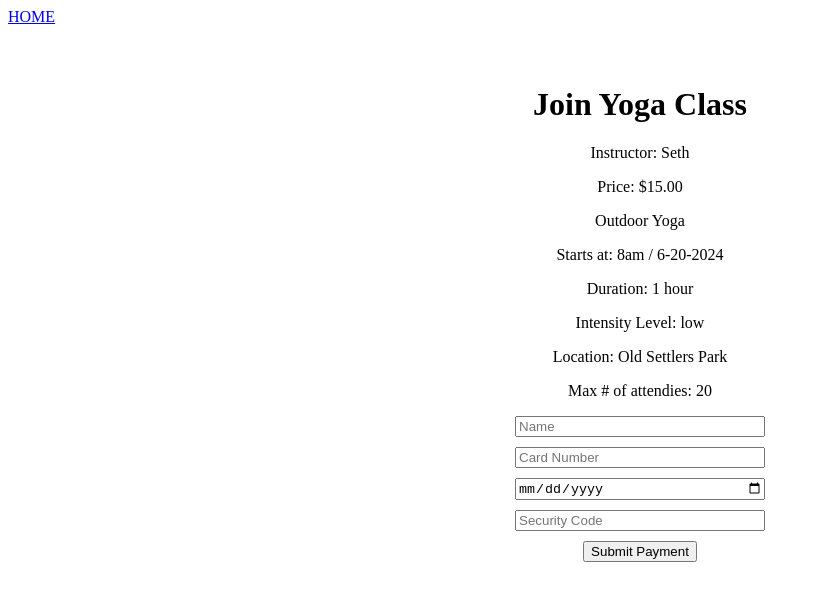
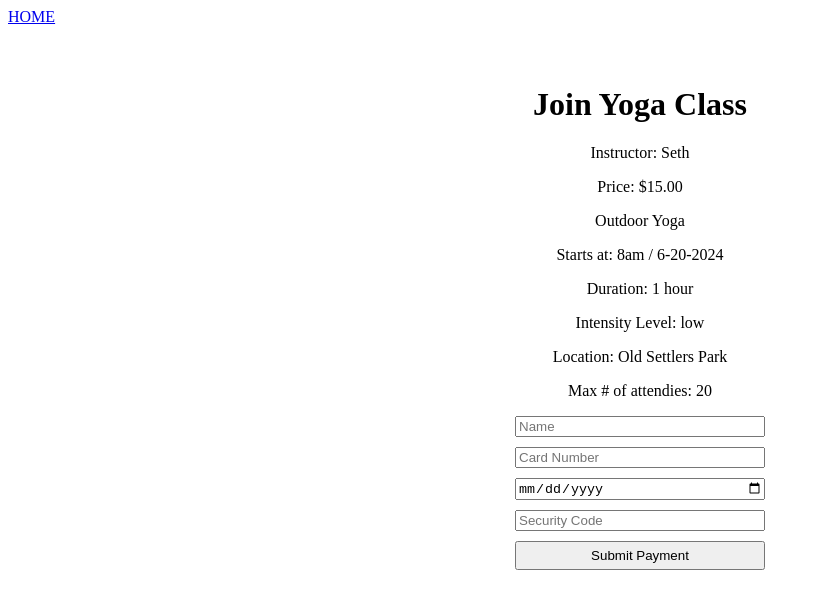
Before and after one commit to KClower/Anywhere-Fitness, a React (Vite) app: page /WorkoutCard/1 in a window 1280 px wide. Shown: the top 608 px of the page, without its empty margins (0-820 px from the left). Built offline with nearby package versions, Linux system fonts and the light colour scheme.

Commit message:
added thank you page

```diff
--- a/src/App.jsx
+++ b/src/App.jsx
@@ -6,6 +6,7 @@ import NewAccountForm from "./Components/NewAccountForm";
 import WorkoutList from './Components/WorkoutList';
 import WorkoutCard from './Components/WorkoutCard';
 import JoinClassForm from './Components/JoinClassForm';
+import ThankYou from './Components/ThankYouPage';
 
 
 
@@ -29,7 +30,8 @@ function App() {
         <Route path="/NewAccountForm" Component={NewAccountForm} />
         <Route path="/WorkoutList" Component={WorkoutList} />
         <Route path="/WorkoutCard/:id" Component={WorkoutCard} />
-        <Route path="/JoinClassForm/" Component={JoinClassForm} />
+        <Route path="/JoinClassForm" Component={JoinClassForm} />
+        <Route path="/ThankYouPage" Component={ThankYou} />
       </Routes>
 
 
--- a/src/Components/JoinClassForm.jsx
+++ b/src/Components/JoinClassForm.jsx
@@ -1,6 +1,6 @@
 import { useState } from "react";
-import workouts from "../dummydata";
-import { useParams } from "react-router-dom";
+import { useNavigate } from 'react-router-dom';
+import axios from "axios";
 import styled from "styled-components";
 
 const JoinForm = styled.div`
@@ -15,7 +15,15 @@ const JoinInput = styled.input`
 margin-bottom: 10px;
 `
 
+const JoinButton = styled.button`
+padding: 5px 0;
+cursor: pointer;
+`
+
+
 export default function JoinClassForm() {
+    const navigate = useNavigate();
+
     const [paymentInfo, setPaymentInfo] = useState({
         name: "",
         cardnumber: "",
@@ -27,17 +35,30 @@ export default function JoinClassForm() {
     const changeHandler = (e) => {
         console.log(" Join Class input changed", e.target.value);
         e.persist()
-        // validate(e)
         setPaymentInfo({
             ...paymentInfo,
             [e.target.name]: e.target.value
         });
     };
 
+
+
+    const submitHandler = (e) => {
+        e.preventDefault();
+        console.log("payment form submitted")
+        // axios
+        //     .post('https://reqres.in/api/users', paymentInfo)
+        //     .then(res => {
+        //         console.log(res.data)
+        //         navigate("/ThankYouPage")
+        //     })
+        //     .catch(err => console.log(err))
+    };
+
     return (
         <>
 
-            <JoinForm>
+            <JoinForm onSubmit={submitHandler}>
                 <JoinInput
                     type="text"
                     name="name"
@@ -59,13 +80,16 @@ export default function JoinClassForm() {
                     onChange={changeHandler}
                     placeholder="Expiration Date"
                 />
-                <input
+                <JoinInput
                     type="number"
                     name="code"
                     value={paymentInfo.code}
                     onChange={changeHandler}
                     placeholder="Security Code"
                 />
+
+                <JoinButton>Submit Payment</JoinButton>
+
             </JoinForm>
         </>
     )
--- /dev/null
+++ b/src/Components/ThankYouPage.jsx
@@ -0,0 +1,12 @@
+
+
+
+
+export default function ThankYou() {
+
+
+    return (
+        <h1>THANK YOU FOR YOUR PAYMENT</h1>
+    )
+
+}
--- a/src/Components/WorkoutCard.jsx
+++ b/src/Components/WorkoutCard.jsx
@@ -20,6 +20,10 @@ export default function WorkoutCard() {
     const workout = workouts.find(thing => `${thing.id}` === params.id);
     console.log(workout)
 
+
+
+
+
     return (
         <>
             <SelectedCard className="animate__animated animate__backInLeft">
@@ -34,7 +38,6 @@ export default function WorkoutCard() {
                     <p>Location: {workout.location}</p>
                     <p>Max # of attendies: {workout.maxsize}</p>
                     <JoinClassForm />
-                    <button>Submit Payment</button>
 
                 </div>
 
```
